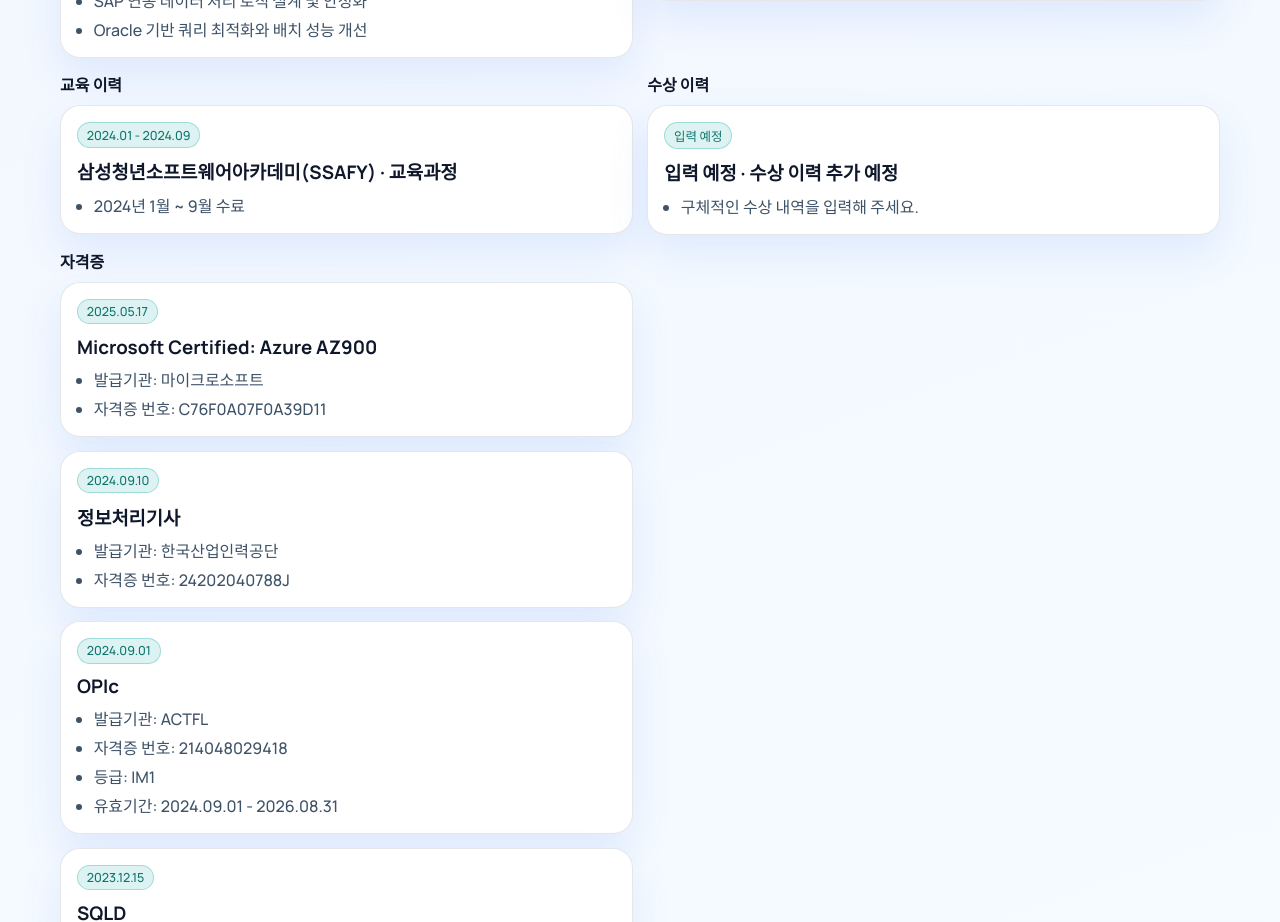
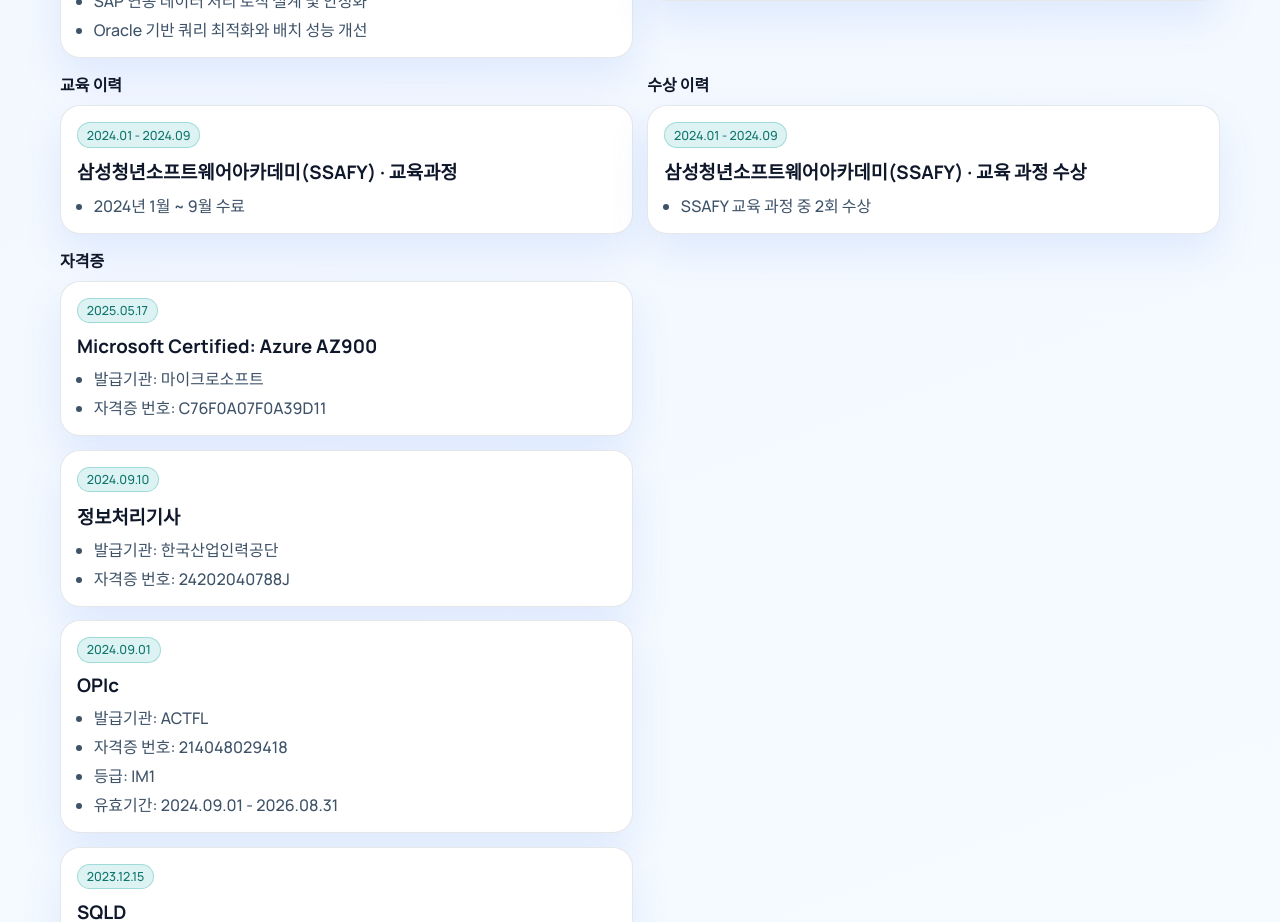
Before and after one commit to IanToo2/portfolio, a React (Vite) app: page / in a window 1280 px wide. Shown: the part 4000-4922 px from the top of the page. Built offline with nearby package versions, Linux system fonts and the light colour scheme.

Commit message:
feat: add two SSAFY training awards

```diff
--- a/src/data/portfolioData.js
+++ b/src/data/portfolioData.js
@@ -149,16 +149,21 @@
 
 export const AWARDS = [
   {
-    period: "입력 예정",
-    periodEn: "To be updated",
-    organization: "입력 예정",
-    organizationEn: "To be updated",
-    title: "수상 이력 추가 예정",
-    titleEn: "Awards to be added",
-    bullets: ["구체적인 수상 내역을 입력해 주세요."],
-    bulletsEn: ["Please add specific award details."]
+    period: "2024.01 - 2024.09",
+    periodEn: "Jan 2024 - Sep 2024",
+    organization: "삼성청년소프트웨어아카데미(SSAFY)",
+    organizationEn: "Samsung Youth Software Academy (SSAFY)",
+    title: "교육 과정 수상",
+    titleEn: "Awards During Training",
+    bullets: [
+      "SSAFY 교육 과정 중 2회 수상"
+    ],
+    bulletsEn: [
+      "Received two awards during the SSAFY training program."
+    ]
   }
 ];
+
 export const CERTIFICATIONS = [
   {
     period: "2025.05.17",
```
